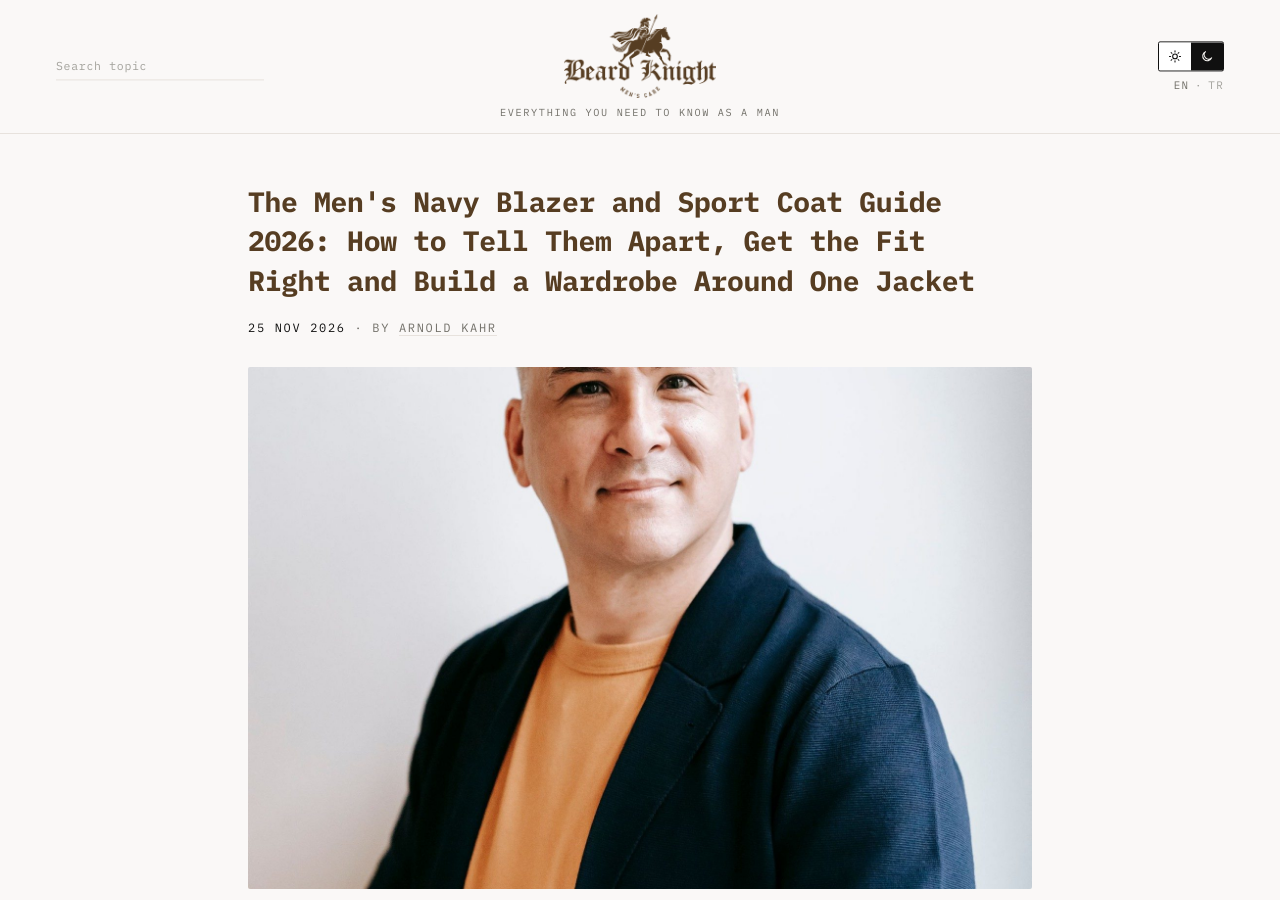
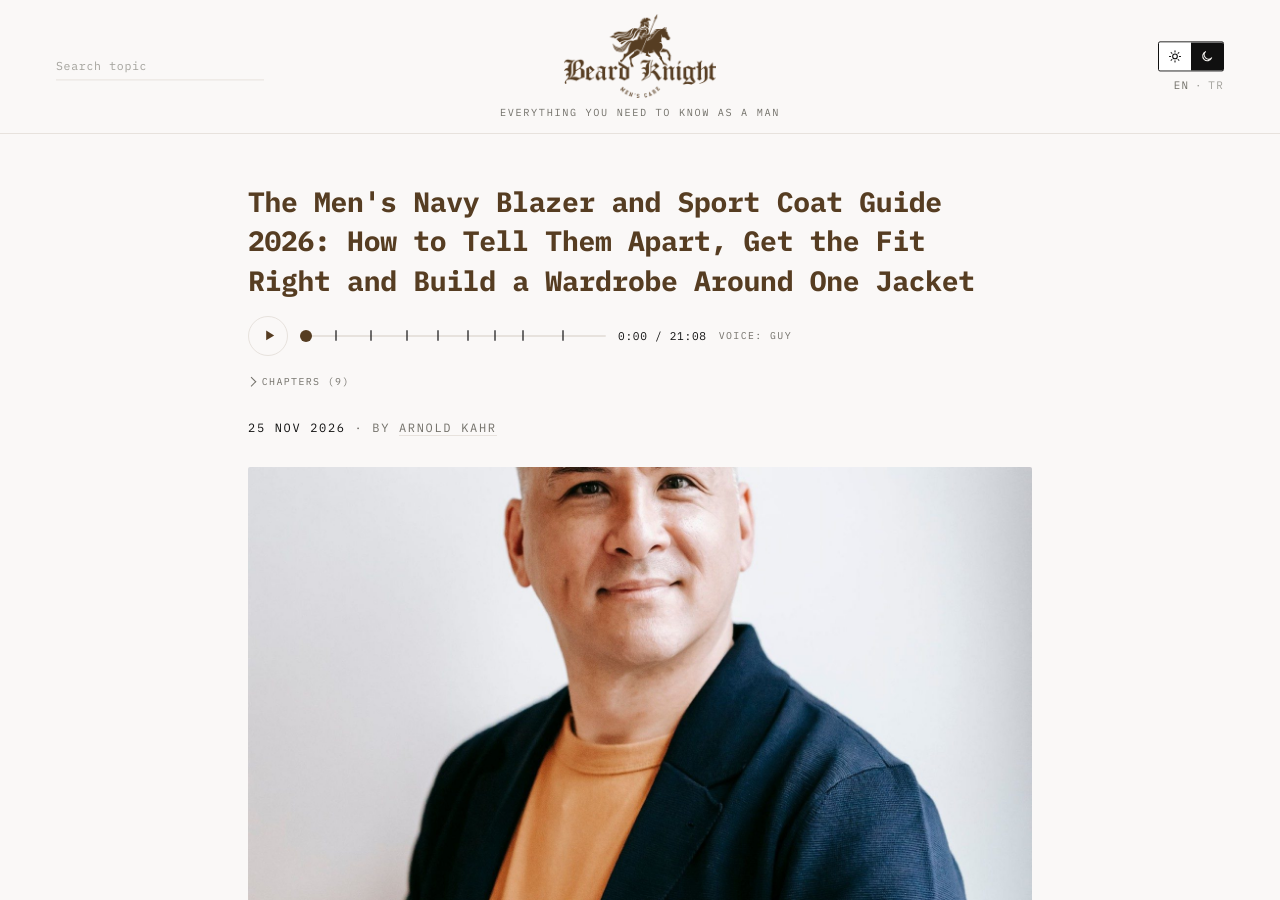
Before and after one commit to architect-high-level-core/beard-knight, a Jekyll site: the page built from _posts/2026-11-25-mens-navy-blazer-sport-coat-guide-2026.md, in a window 1280 px wide and 900 px high. Built offline with Jekyll 4.4.1, drawn with Linux system fonts in a browser that asks for light colours; part of the change alters nothing that is shown.

Commit message:
Audio: men's navy blazer and sport coat (chapters)

```diff
--- a/_posts/2026-11-25-mens-navy-blazer-sport-coat-guide-2026.md
+++ b/_posts/2026-11-25-mens-navy-blazer-sport-coat-guide-2026.md
@@ -12,6 +12,19 @@ image_credit: "Vanessa Garcia"
 image_license: "Pexels License"
 image_license_url: "https://www.pexels.com/license/"
 image_source_url: "https://www.pexels.com/photo/photo-of-man-wearing-dark-blue-blazer-6325964/"
+audio: /assets/audio/mens-navy-blazer-sport-coat-guide-2026.mp3
+audio_voice: Guy
+audio_duration: "21:08"
+audio_chapters:
+  - {t: 0, title: "Intro"}
+  - {t: 129, title: "What Is the Difference Between a…"}
+  - {t: 281, title: "Why Is a Navy Blazer the First Odd…"}
+  - {t: 435, title: "How Should a Navy Blazer or Sport Coat…"}
+  - {t: 570, title: "What Should You Wear With a Navy Blazer?"}
+  - {t: 697, title: "When Should You Choose a Sport Coat…"}
+  - {t: 816, title: "How Do You Care for a Wool Blazer or…"}
+  - {t: 935, title: "Which Navy Blazers and Sport Coats Are…"}
+  - {t: 1108, title: "Frequently Asked Questions"}
 ---
 
 A navy blazer is a solid navy odd jacket, traditionally finished with metal or contrasting buttons, cut to be worn with trousers that do not match it. It is not a suit jacket, and it is not quite a sport coat. For a man who already owns a navy or charcoal suit and is building a wardrobe that works from Monday morning to Saturday dinner, it is the single most useful jacket he can add. This guide explains the difference between a blazer, a sport coat and a suit jacket, how a navy blazer should fit, what to wear with it, when a textured sport coat is the better choice, how to care for wool, and three jackets worth buying in 2026, with prices as they appear on the product pages.
```
Also changed, not shown: 1 other file.
